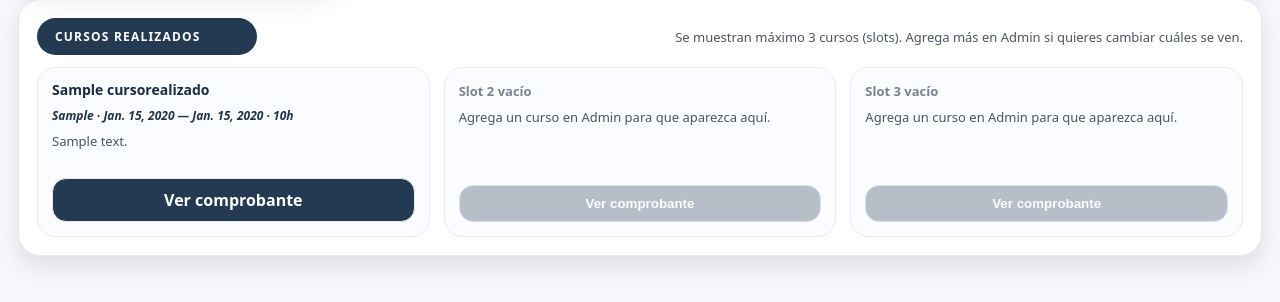
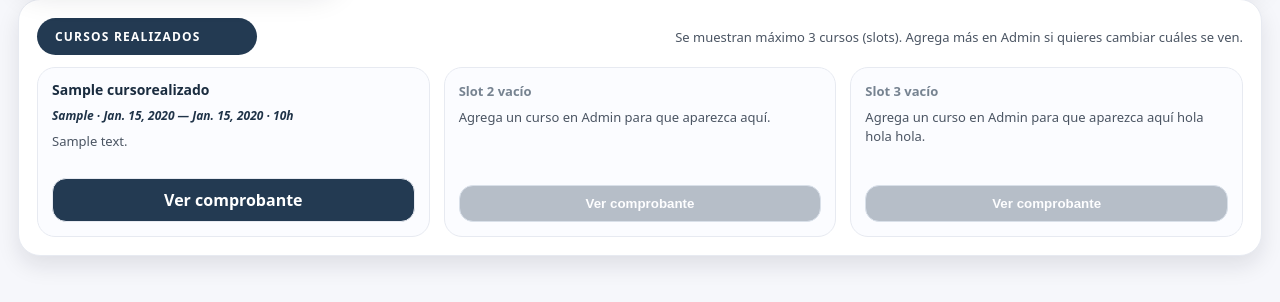
Before and after one commit to ANTHOX12/Proyectobasededatos, a Django app: page / in a window 1280 px wide. Shown: the part 423-725 px from the top of the page. Run offline with Django 5.2, Linux system fonts and the light colour scheme; tables that the repository leaves empty hold one stand-in row (values such as "Sample post"); grey boxes labelled with a size stand in for pictures from a placeholder-image service; some libraries are stand-ins or nearby versions.

Commit message:
funcionaporfa3221

```diff
--- a/tasks/templates/home.html
+++ b/tasks/templates/home.html
@@ -707,7 +707,7 @@
           {% endif %}
         {% else %}
           <div class="slot-empty">Slot 3 vacío</div>
-          <div class="slot-desc">Agrega un curso en Admin para que aparezca aquí.</div>
+          <div class="slot-desc">Agrega un curso en Admin para que aparezca aquí hola hola hola.</div>
           <button class="slot-btn disabled" type="button" disabled>Ver comprobante</button>
         {% endif %}
       {% endwith %}
```
Also changed, not shown: 1 other file.
